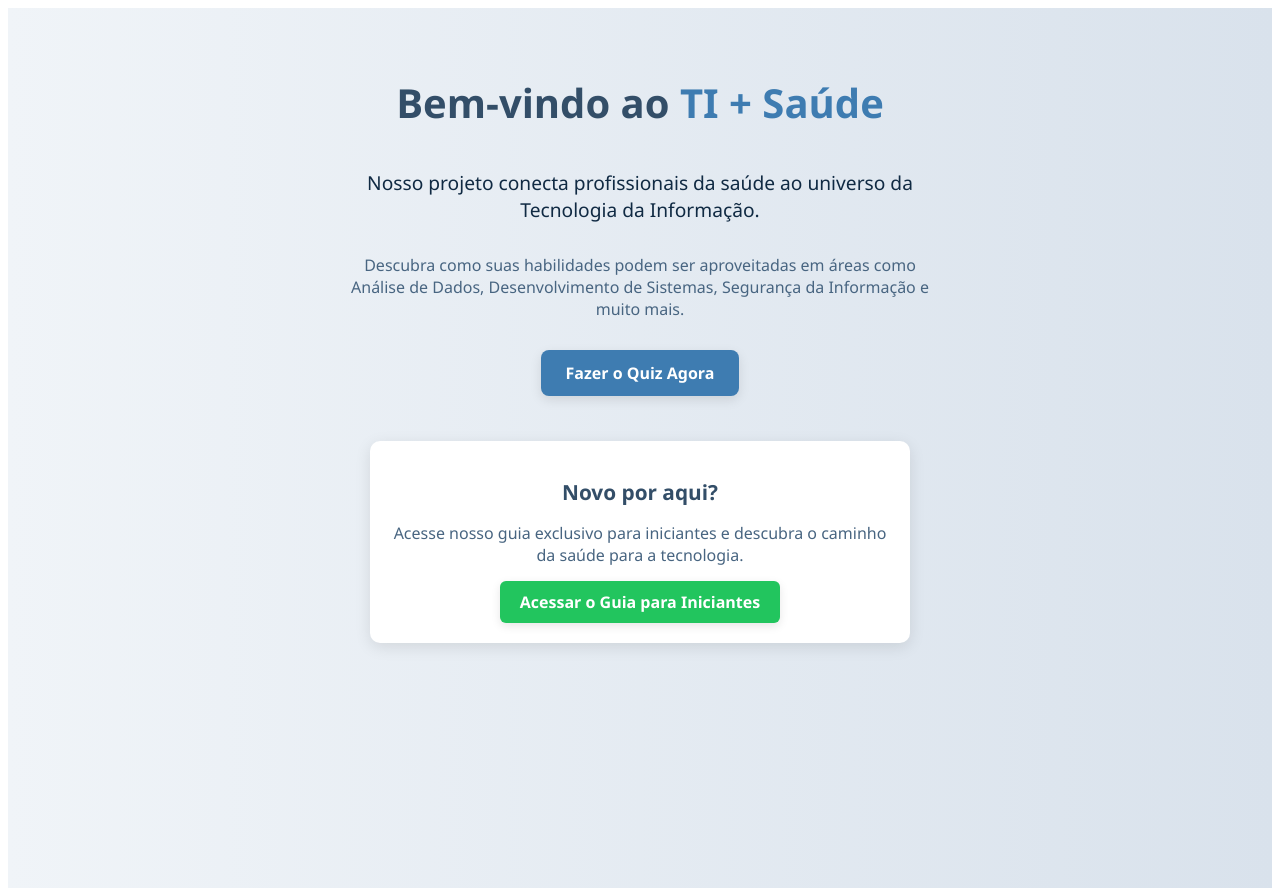
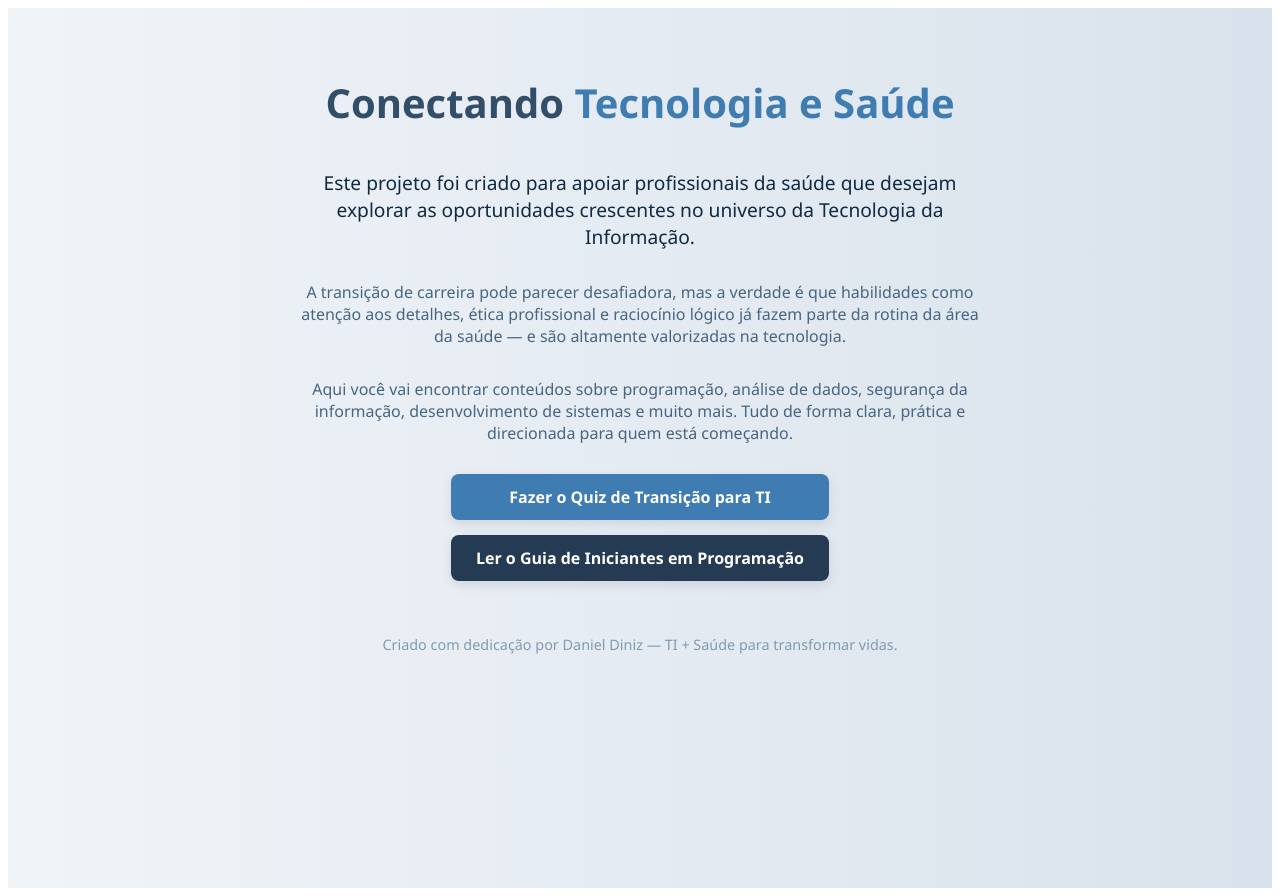
Before and after one commit to dinizdaniel284/ti-saude-frontend, a Next.js app: page / in a window 1280 px wide. Built offline with nearby package versions, Linux system fonts and the light colour scheme.

Commit message:
Update index.tsx
atualização com conteúdo completo e guia integrado

```diff
--- a/pages/index.tsx
+++ b/pages/index.tsx
@@ -18,26 +18,37 @@ const IndexPage = () => {
         marginBottom: '20px',
         color: '#334e68',
       }}>
-        Bem-vindo ao <span style={{ color: '#3e7cb1' }}>TI + Saúde</span>
+        Conectando <span style={{ color: '#3e7cb1' }}>Tecnologia e Saúde</span>
       </h1>
 
       <p style={{
         fontSize: '1.2rem',
-        maxWidth: '600px',
+        maxWidth: '700px',
         marginBottom: '15px',
       }}>
-        Nosso projeto conecta profissionais da saúde ao universo da Tecnologia da Informação.
+        Este projeto foi criado para apoiar profissionais da saúde que desejam explorar as oportunidades crescentes no universo da Tecnologia da Informação.
       </p>
 
       <p style={{
         fontSize: '1rem',
-        maxWidth: '600px',
+        maxWidth: '700px',
+        marginBottom: '15px',
+        color: '#486581',
+      }}>
+        A transição de carreira pode parecer desafiadora, mas a verdade é que habilidades como atenção aos detalhes, ética profissional e raciocínio lógico já fazem parte da rotina da área da saúde — e são altamente valorizadas na tecnologia.
+      </p>
+
+      <p style={{
+        fontSize: '1rem',
+        maxWidth: '700px',
         marginBottom: '30px',
         color: '#486581',
       }}>
-        Descubra como suas habilidades podem ser aproveitadas em áreas como Análise de Dados, Desenvolvimento de Sistemas, Segurança da Informação e muito mais.
+        Aqui você vai encontrar conteúdos sobre programação, análise de dados, segurança da informação, desenvolvimento de sistemas e muito mais.
+        Tudo de forma clara, prática e direcionada para quem está começando.
       </p>
 
+      <div style={{ display: 'flex', flexDirection: 'column', gap: '15px', marginBottom: '40px' }}>
         <a
           href="/quiz-ti"
           style={{
@@ -48,53 +59,30 @@ const IndexPage = () => {
             textDecoration: 'none',
             fontWeight: 'bold',
             boxShadow: '0 4px 12px rgba(0,0,0,0.1)',
-          marginBottom: '25px',
           }}
         >
-        Fazer o Quiz Agora
+          Fazer o Quiz de Transição para TI
         </a>
 
-      {/* Bloco novo: Link para o Guia */}
-      <div style={{
-        marginTop: '20px',
-        backgroundColor: '#ffffff',
-        padding: '20px',
-        borderRadius: '10px',
-        boxShadow: '0 4px 16px rgba(0, 0, 0, 0.1)',
-        maxWidth: '500px',
-      }}>
-        <h2 style={{
-          fontSize: '1.3rem',
-          color: '#334e68',
-          marginBottom: '10px',
-        }}>
-          Novo por aqui?
-        </h2>
-        <p style={{
-          fontSize: '1rem',
-          color: '#486581',
-          marginBottom: '15px',
-        }}>
-          Acesse nosso guia exclusivo para iniciantes e descubra o caminho da saúde para a tecnologia.
-        </p>
         <a
-          href="/guia-para-iniciantes.html"
-          target="_blank"
-          rel="noopener noreferrer"
+          href="/beginners-guide.html"
           style={{
-            display: 'inline-block',
-            padding: '10px 20px',
-            backgroundColor: '#22c55e',
+            padding: '12px 25px',
+            backgroundColor: '#243b53',
             color: '#ffffff',
-            borderRadius: '6px',
+            borderRadius: '8px',
+            textDecoration: 'none',
             fontWeight: 'bold',
-            textDecoration: 'none',
-            boxShadow: '0 3px 10px rgba(0, 0, 0, 0.1)',
+            boxShadow: '0 4px 12px rgba(0,0,0,0.1)',
           }}
         >
-          Acessar o Guia para Iniciantes
+          Ler o Guia de Iniciantes em Programação
         </a>
       </div>
+
+      <p style={{ fontSize: '0.9rem', color: '#829ab1' }}>
+        Criado com dedicação por Daniel Diniz — TI + Saúde para transformar vidas.
+      </p>
     </div>
   );
 };
```
Lines whose indentation alone changed are shown as unchanged.
